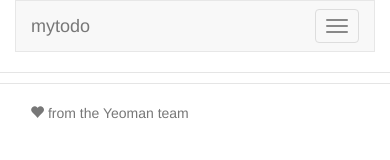
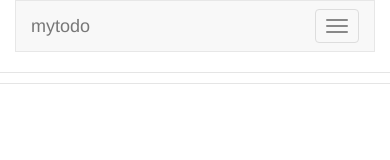
Before and after one commit to RazzaFrazza/Task-Champion, a plain HTML site: page index.html in a window 390 px wide. Drawn offline with Linux system fonts and the light colour scheme.

Commit message:
Updated css.

```diff
--- a/index.html
+++ b/index.html
@@ -1,9 +1,7 @@
 <!doctype html> <html class="no-js"> <head> <meta charset="utf-8"> <title></title> <meta name="description" content=""> <meta name="viewport" content="width=device-width"> <!-- Place favicon.ico and apple-touch-icon.png in the root directory --> <link rel="stylesheet" href="styles/vendor.e261323d.css"> <link rel="stylesheet" href="styles/main.16c86e60.css">  <body ng-app="mytodoApp"> <!--[if lt IE 7]>
       <p class="browsehappy">You are using an <strong>outdated</strong> browser. Please <a href="http://browsehappy.com/">upgrade your browser</a> to improve your experience.</p>
-    <![endif]--> <!-- Add your site or application content here --> <div class="header"> <div class="navbar navbar-default" role="navigation"> <div class="container"> <div class="navbar-header"> <button type="button" class="navbar-toggle collapsed" data-toggle="collapse" data-target="#js-navbar-collapse"> <span class="sr-only">Toggle navigation</span> <span class="icon-bar"></span> <span class="icon-bar"></span> <span class="icon-bar"></span> </button> <a class="navbar-brand" href="#/">mytodo</a> </div> <div class="collapse navbar-collapse" id="js-navbar-collapse"> <ul class="nav navbar-nav"> <li class="active"><a href="#/">Home</a></li> <li><a ng-href="#/about">About</a></li> <li><a ng-href="#/">Contact</a></li> </ul> </div> </div> </div> </div> <div class="container"> <div ng-view=""></div> </div> <div class="footer"> <div class="container"> <p><span class="glyphicon glyphicon-heart"></span> from the Yeoman team</p> </div> </div> <!-- Google Analytics: change UA-XXXXX-X to be your site's ID --> <script>!function(A,n,g,u,l,a,r){A.GoogleAnalyticsObject=l,A[l]=A[l]||function(){
-       (A[l].q=A[l].q||[]).push(arguments)},A[l].l=+new Date,a=n.createElement(g),
-       r=n.getElementsByTagName(g)[0],a.src=u,r.parentNode.insertBefore(a,r)
-       }(window,document,'script','//www.google-analytics.com/analytics.js','ga');
+    <![endif]--> <div class="header"> <div class="navbar navbar-default" role="navigation"> <div class="container"> <div class="navbar-header"> <button type="button" class="navbar-toggle collapsed" data-toggle="collapse" data-target="#js-navbar-collapse"> <span class="sr-only">Toggle navigation</span> <span class="icon-bar"></span> <span class="icon-bar"></span> <span class="icon-bar"></span> </button> <a class="navbar-brand" href="#/">mytodo</a> </div> <div class="collapse navbar-collapse" id="js-navbar-collapse"> <ul class="nav navbar-nav"> <li class="active"><a href="#/">Home</a></li></ul> </div> </div> </div> </div> <div class="container"> <div ng-view=""></div> </div> <div class="footer"></div>
 
-       ga('create', 'UA-XXXXX-X');
-       ga('send', 'pageview');</script> <script src="scripts/vendor.eb85316e.js"></script> <script src="scripts/scripts.aa2b0bab.js"></script>
+
+<script src="scripts/vendor.eb85316e.js"></script>
+<script src="scripts/scripts.aa2b0bab.js"></script>
```
